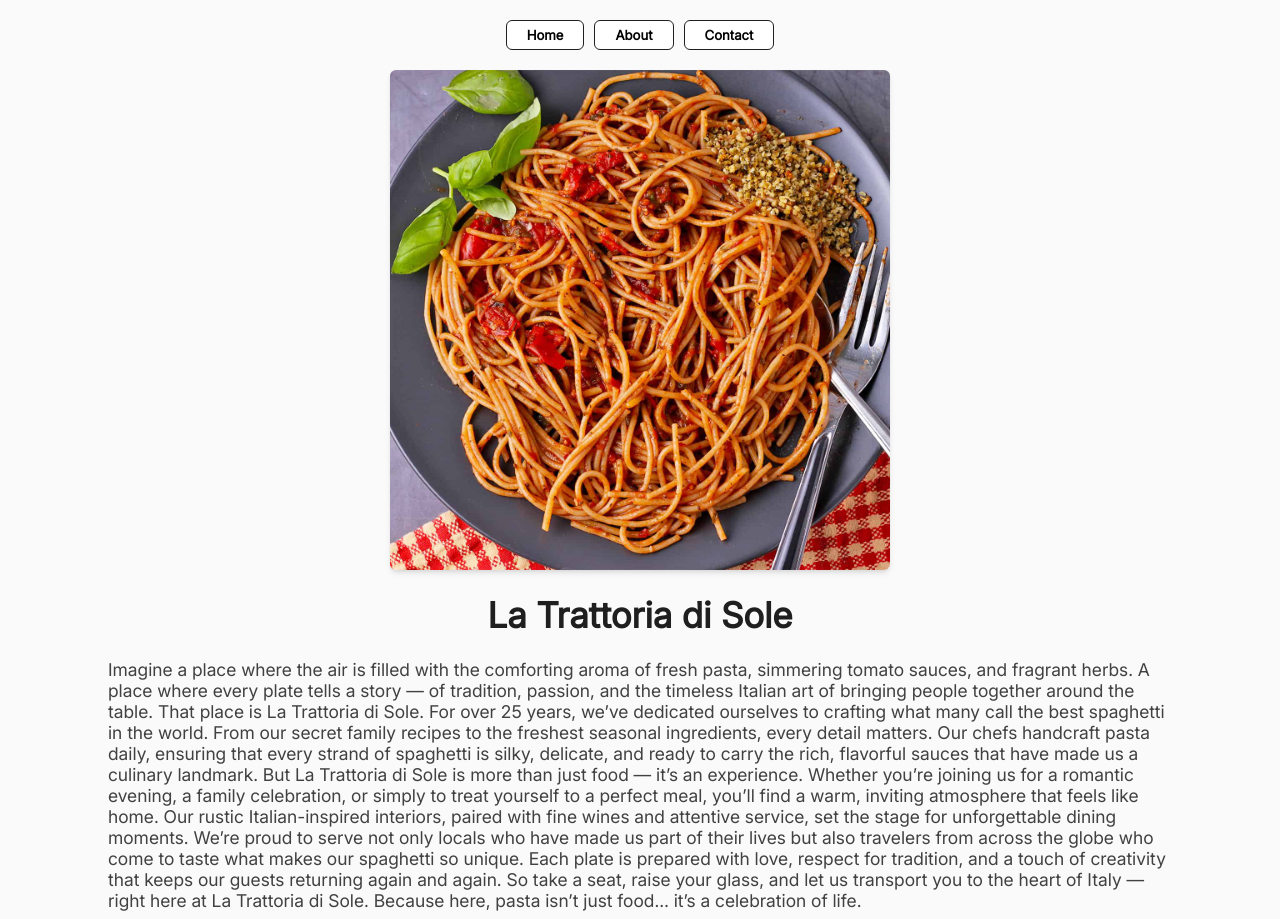
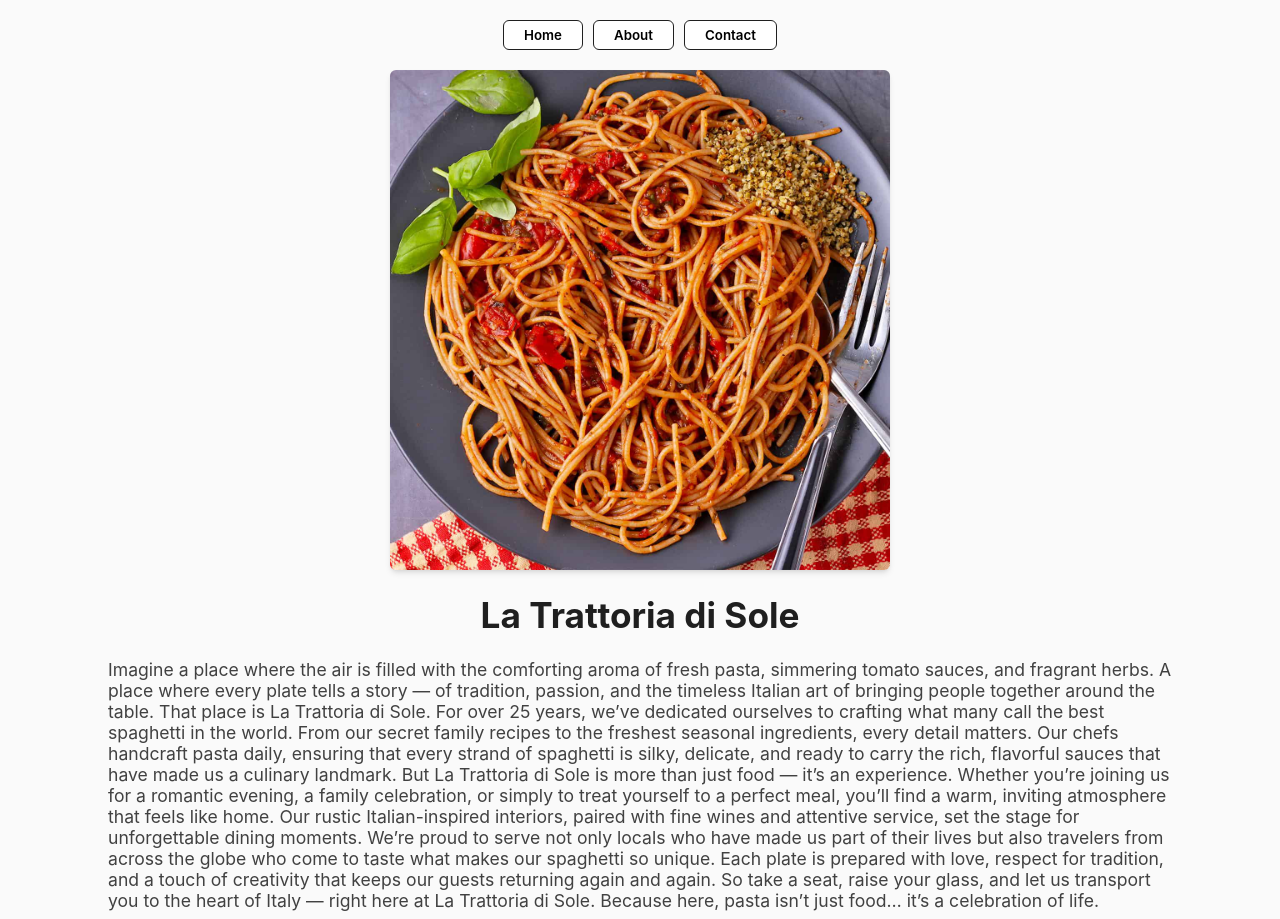
Before and after one commit to Carlosaac23/TOP-restaurant-page, a website built with webpack: page src/index.html in a window 1280 px wide. Built offline with nearby package versions, Linux system fonts and the light colour scheme; files whose address does not match are found by name.

Commit message:
chore: update new font path

```diff
--- a/src/style.css
+++ b/src/style.css
@@ -9,7 +9,7 @@
 
 @font-face {
   font-family: Inter;
-  src: url('./fonts/Inter_18pt-Regular.ttf');
+  src: url('./fonts/Inter-Regular.woff2');
 }
 
 *,
```
